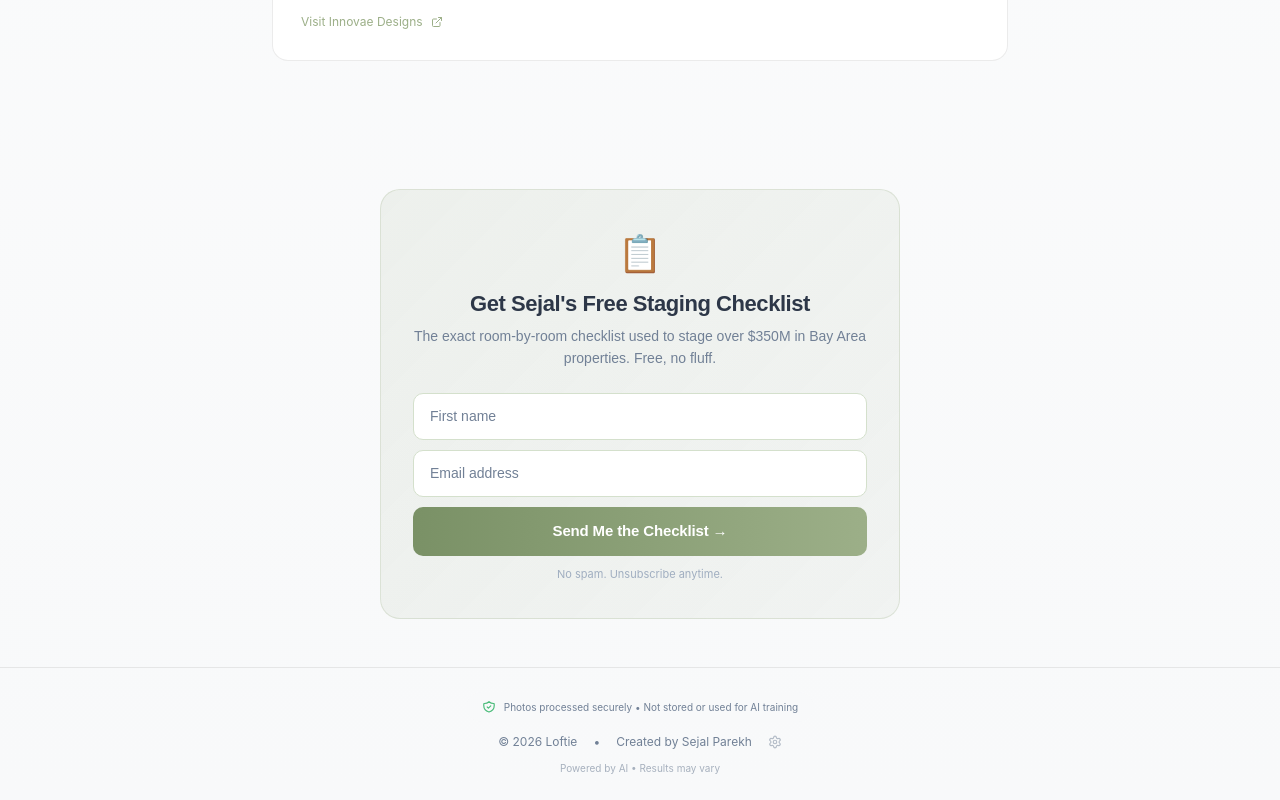
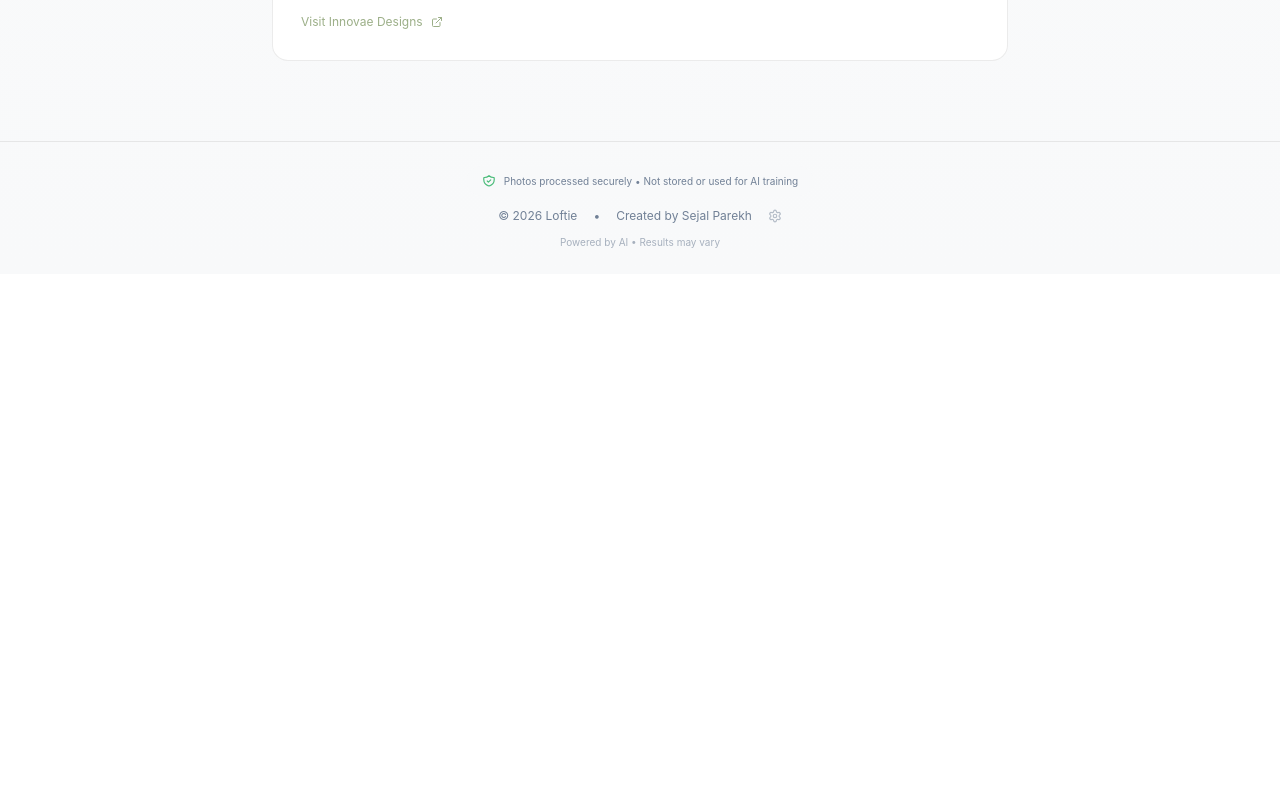
Before and after one commit to grayhaven7/LoftieAI, a Next.js app: page / in a window 1280 px wide. Shown: the part 3371-4171 px from the top of the page. After the commit the page ends 3645 px from the top, so only its background shows below. Built offline with nearby package versions, Linux system fonts and the light colour scheme; no server answers; a web font is replaced by a local one.

Commit message:
remove email capture from homepage

```diff
--- a/src/app/HomeClient.tsx
+++ b/src/app/HomeClient.tsx
@@ -1120,9 +1120,6 @@ export default function HomeClient({ initialHeadlines, initialSectionOrder, init
 
       {sectionOrder.map(sectionId => renderSection(sectionId))}
 
-      {/* Email Capture */}
-      <EmailCapture />
-
       {/* Footer */}
       <footer className="py-6 text-center text-[var(--color-text-muted)] text-xs border-t border-[var(--glass-border)]">
         <div className="flex flex-col items-center gap-3">
```
